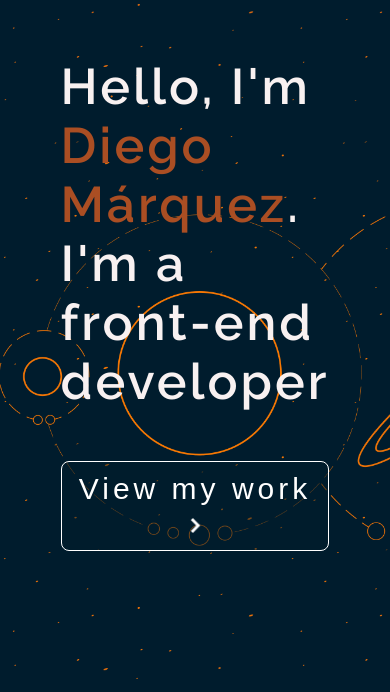
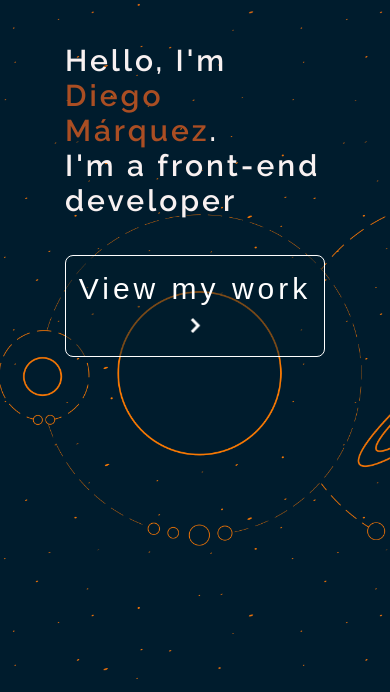
Before and after one commit to oddyEC/blog, a plain HTML site: page index.html in a window 390 px wide. Shown: the part 152-844 px from the top of the page. Drawn offline with Linux system fonts and the light colour scheme.

Commit message:
fix-responsive-400px

```diff
--- a/css/media-queries.css
+++ b/css/media-queries.css
@@ -18,6 +18,9 @@
     .blogs-posts-container .post-container{
         max-width: 95%;
     }
+    .main-title h1,h2{
+       font-size: 3rem;
+    }
     .main-button-container button{
         height: 100%;
         width: 100%;
```
